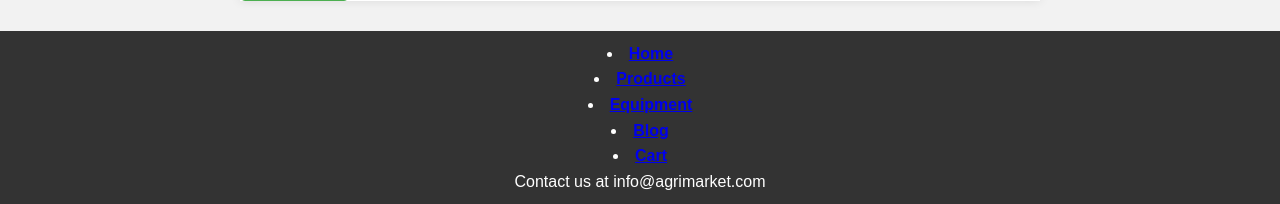
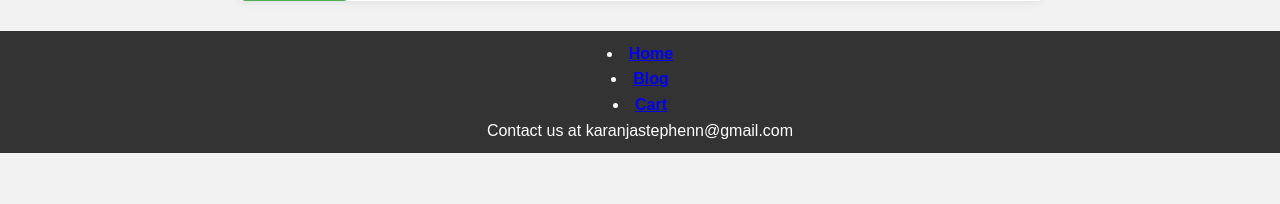
Before and after one commit to Stevecool023/agrimarket-, a Flask app: page /blog in a window 1280 px wide. Shown: the part 1651-1855 px from the top of the page. After the commit the page ends 1804 px from the top, so only its background shows below. Run offline with Flask 3, Linux system fonts and the light colour scheme; parts of the project's set-up code (start-up, migrations or seed data) failed here and were passed over.

Commit message:
agrimarket

```diff
--- a/app/models.py
+++ b/app/models.py
@@ -2,7 +2,7 @@
 
 from datetime import datetime
 from flask_login import UserMixin
-from app.__init__ import db
+from app import db
 
 
 class Item(db.Model):
--- a/app/routes.py
+++ b/app/routes.py
@@ -2,15 +2,16 @@
 
 from flask import render_template, redirect, url_for, flash, Blueprint
 from flask_login import login_user, login_required, current_user, logout_user
+from werkzeug.security import check_password_hash
 from app.models import User, BlogPost, Item, Cart
-from app import create_app
+from app import db
 
 main_bp = Blueprint('main', __name__)
 auth_bp = Blueprint('auth', __name__)
 
 @main_bp.route('/')
 def index():
-    app, db = create_app()  # Import inside the function
+    from app.models import Item  # Import inside the function
     products = Item.query.filter_by(item_type='product').all()
     return render_template('index.html', products=products)
 
@@ -49,14 +50,26 @@ def blog():
 # Authentication routes
 @auth_bp.route('/login', methods=['GET', 'POST'])
 def login():
-    app, db = create_app()  # Import inside the function
+    from app.models import User  # Import inside the function
     form = LoginForm() # Instantiate the LoginForm
+
     # Handle login logic
+
     if form.validate_on_submit():
         # Perform login logic
-        pass
 
-    return render_template('login.html')
+        # Check the user's credentials (you need to implement this part)
+        user = User.query.filter_by(username=form.username.data).first()
+
+        if user and check_password_hash(user.password, form.password.data):
+            login_user(user)
+            flash('Login successful!', 'success')
+            return redirect(url_for('main.index'))
+        else:
+            flash('Login unsuccessful. Please check your username and password.', 'danger')
+
+
+    return render_template('login.html', form=form)
 
 @auth_bp.route('/logout')
 @login_required
--- a/app/static/styles.css
+++ b/app/static/styles.css
@@ -9,6 +9,11 @@ body {
     background-color: #f2f2f2;
     color: #333;
     line-height: 1.6;
+}
+
+/* Class to style the main content area */
+.main-content {
+	background-color: #f5f5dc;
 }
 
 header {
--- a/app/templates/blog.html
+++ b/app/templates/blog.html
@@ -12,9 +12,7 @@
 <body>
     <header>
 	<b><h1><a href="/">Agrimarket</a></h1></b>
-	<b><a href="{{ url_for('main.homepage') }}">Home</a></b>
-	<b><a href="{{ url_for('main.products') }}">Products</a></b>
-	<b><a href="{{ url_for('main.equipment') }}">Equipment</a></b>
+	<b><a href="{{ url_for('main.index') }}">Home</a></b>
 	<b><a href="{{ url_for('main.blog') }}">Blog</a></b>
         <b><a href="{{ url_for('main.view_cart') }}">Cart</a></b>
     </header>
@@ -59,12 +57,10 @@
     </section>
 
     <footer>
-	<b><li><a href="{{ url_for('main.homepage') }}">Home</a></li></b>
-	<b><li><a href="{{ url_for('main.products') }}">Products</a></li></b>
-	<b><li><a href="{{ url_for('main.equipment') }}">Equipment</a></li></b>
+	<b><li><a href="{{ url_for('main.index') }}">Home</a></li></b>
 	<b><li><a href="{{ url_for('main.blog') }}">Blog</a></li></b>
 	<b><li><a href="{{ url_for('main.view_cart') }}">Cart</a></li></b>
-        <p>Contact us at info@agrimarket.com</p>
+        <p>Contact us at karanjastephenn@gmail.com</p>
     </footer>
 </body>
 </html>
--- a/app/templates/index.html
+++ b/app/templates/index.html
@@ -10,7 +10,7 @@
   <title>Agrimarket - Home</title>
 </head>
 
-<body>
+<body class="main-content">
   <header>
     <div class="logo">
       <!-- New Images at the top, evenly distributed -->
@@ -36,7 +36,9 @@
       <p class="branding-text">Explore a world of agriculture, find everything you need, and take your farming to the next level.</p>
       <p class="branding-text colored">Your number 1 home for agri-solutions.</p>
       <p class="branding-text">Your gateway to a thriving farming experience.</p>
+   </div>
 
+   <div>
       <!-- Product Cards generated dynamically from Flask route -->
       {% for product in products %}
         <article class="product-card">
```
